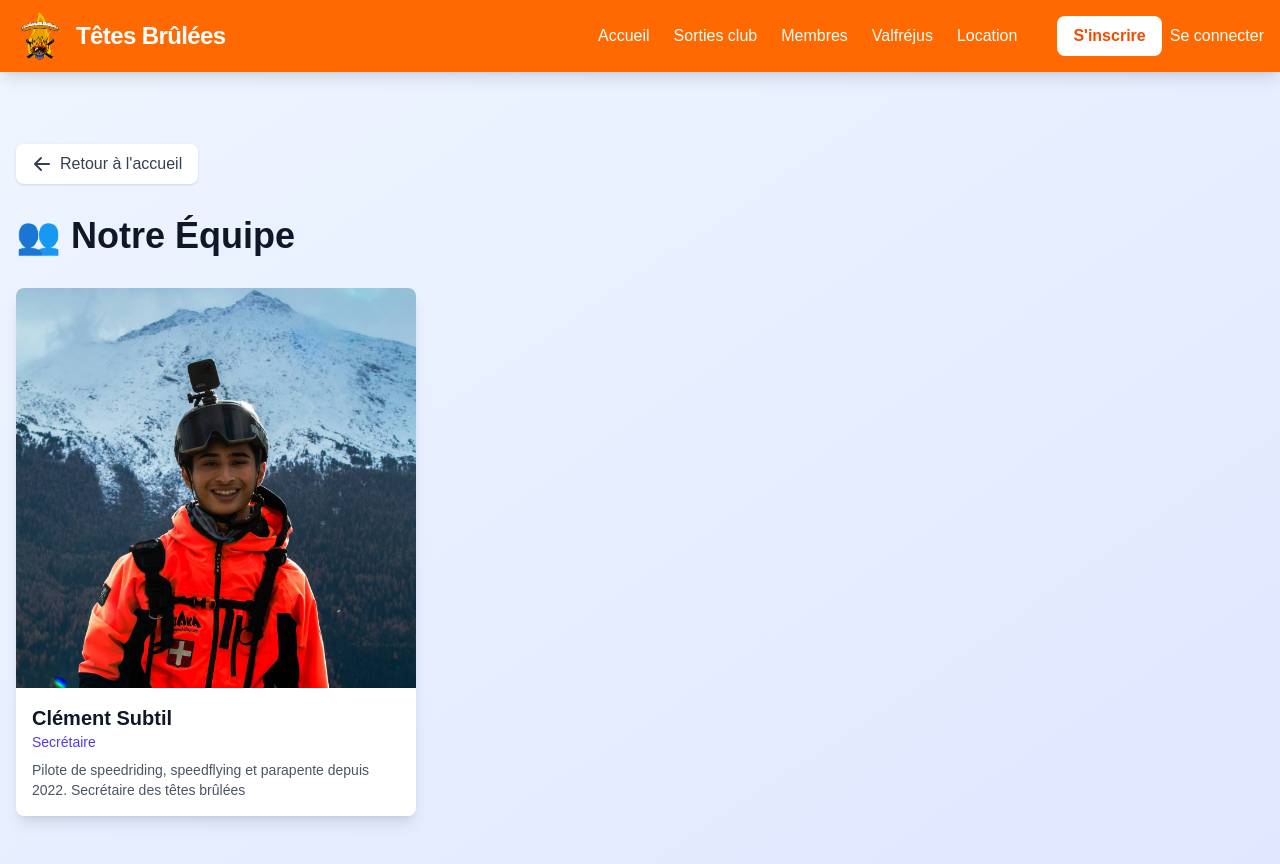
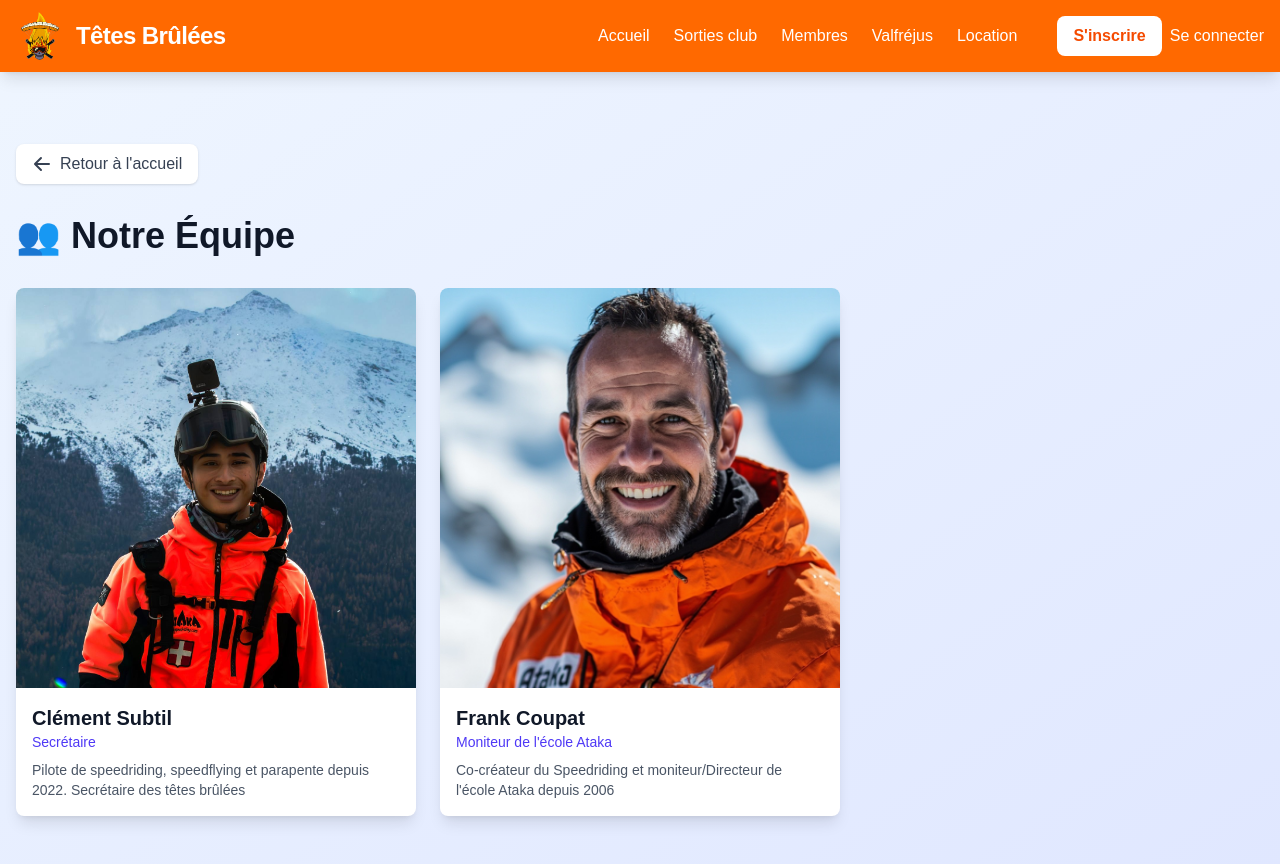
Before and after one commit to clementsbt/tetes-brulees, a Next.js app: page /membres in a window 1280 px wide. Shown: the top 864 px of the page. Built offline with nearby package versions, Linux system fonts and the light colour scheme; no server answers.

Commit message:
Add Frank Coupat to team members page

```diff
--- a/app/membres/page.tsx
+++ b/app/membres/page.tsx
@@ -8,6 +8,12 @@ const teamMembers = [
     role: 'Secrétaire',
     description: 'Pilote de speedriding, speedflying et parapente depuis 2022. Secrétaire des têtes brûlées',
     image: '/clement-subtil.jpg',
+  },
+  {
+    name: 'Frank Coupat',
+    role: 'Moniteur de l\'école Ataka',
+    description: 'Co-créateur du Speedriding et moniteur/Directeur de l\'école Ataka depuis 2006',
+    image: '/frank-coupat.jpg',
   },
 ];
 
```
Also changed, not shown: public/frank-coupat.jpg (added).
